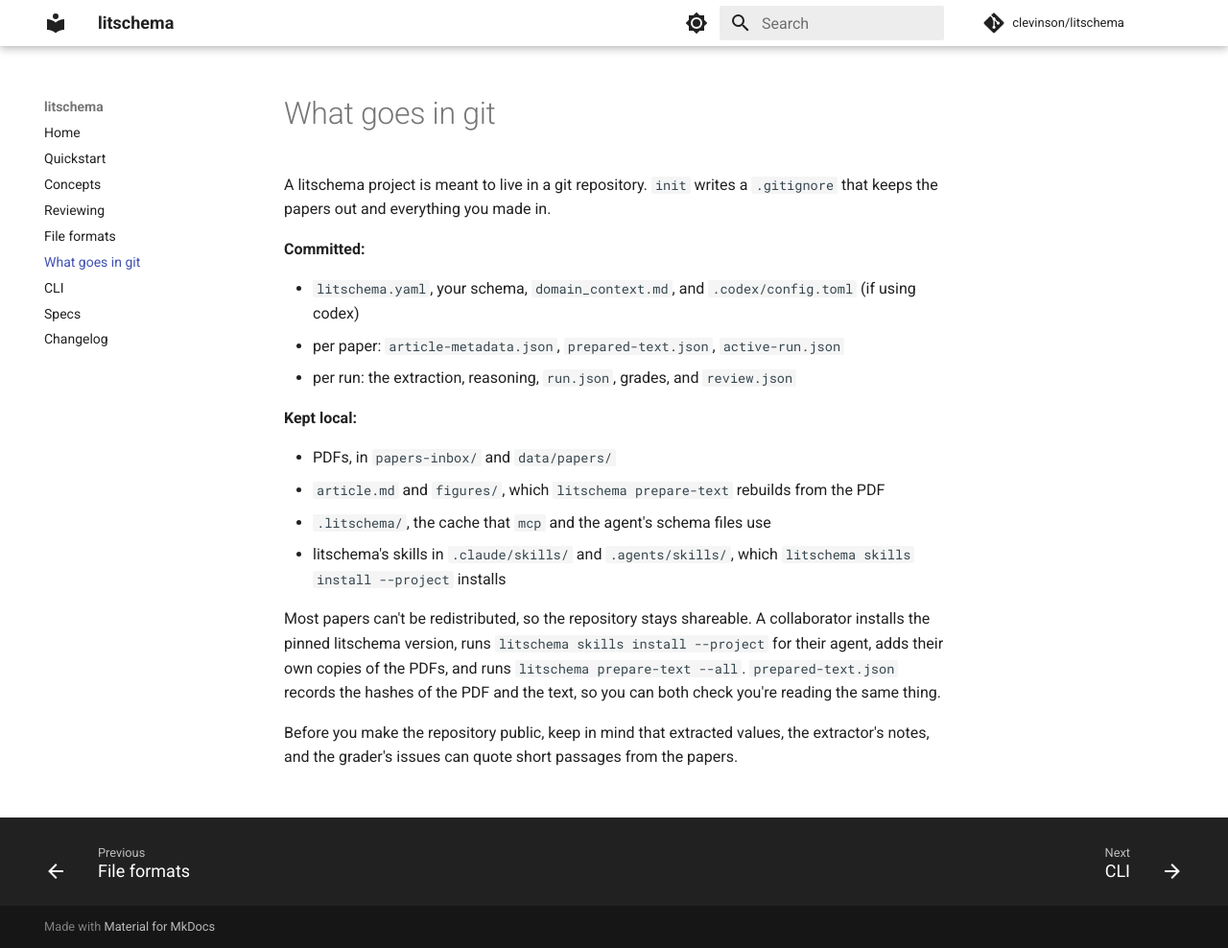
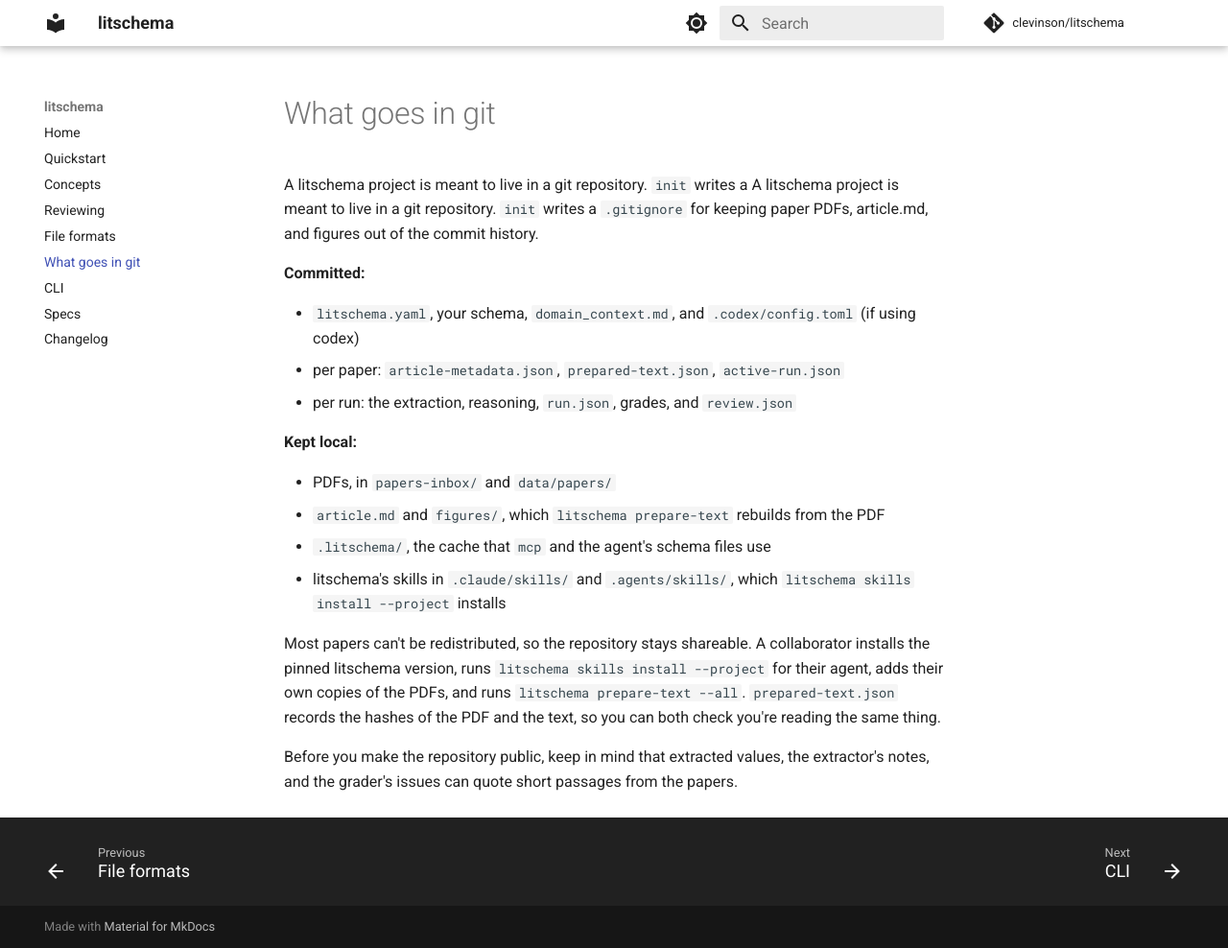
Before and after one commit to clevinson/litschema, an MkDocs documentation site: the page built from docs/git.md, in a window 1280 px wide and 988 px high. Shown: the whole window at 96% size. Built offline with MkDocs 1.6.1 and Material for MkDocs 9.7.7, drawn with Linux system fonts in a browser that asks for light colours; comment, search, counter and statistics services are not loaded.

Commit message:
Apply suggestion from @clevinson

```diff
--- a/docs/git.md
+++ b/docs/git.md
@@ -1,7 +1,8 @@
 # What goes in git
 
 A litschema project is meant to live in a git repository. `init` writes a
-`.gitignore` that keeps the papers out and everything you made in.
+A litschema project is meant to live in a git repository. `init` writes a
+`.gitignore` for keeping paper PDFs, article.md, and figures out of the commit history.
 
 **Committed:**
 
```
